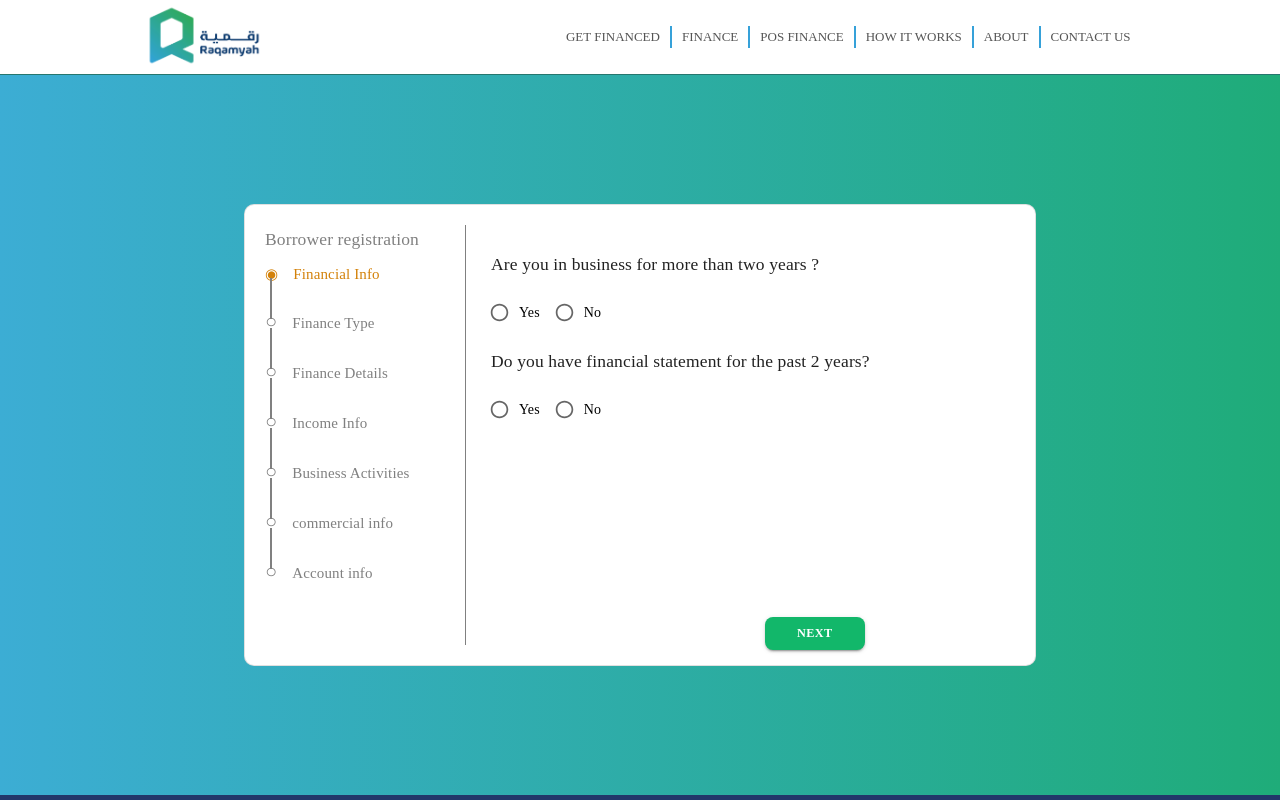
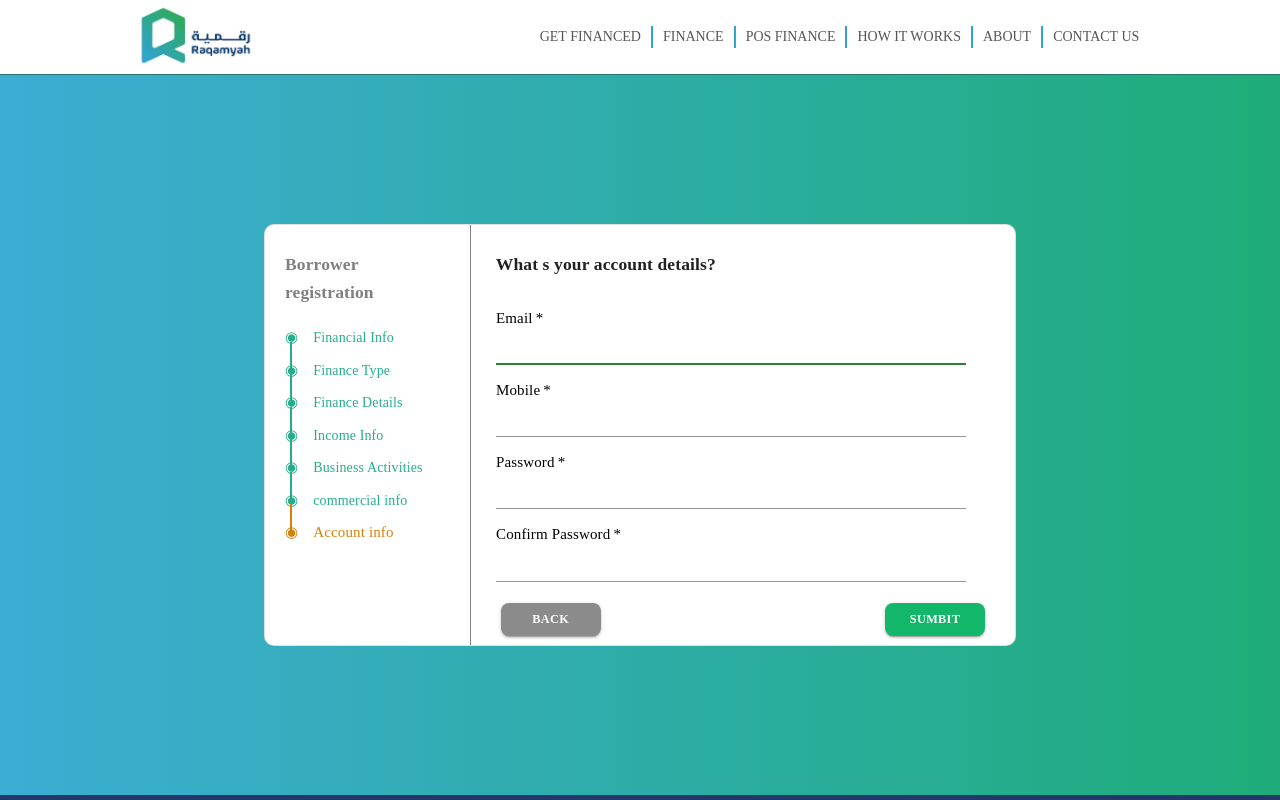
Before and after one commit to codx-ak/borrower, a React (Create React App) app: page / in a window 1280 px wide. Shown: the top 800 px of the page. Built offline with nearby package versions, Linux system fonts and the light colour scheme; a web font is replaced by a local one.

Commit message:
form submision design

```diff
--- a/src/components/Footer/Footer.jsx
+++ b/src/components/Footer/Footer.jsx
@@ -10,7 +10,7 @@ const Footer = () => {
     <footer>
       <Box className='links'>
         <Box className='item-1'>
-        <img width='auto' height={80} src={Logo} alt="Footer Logo" />
+        <img width='100%' height={80} src={Logo} alt="Footer Logo" />
         <Box>
         <IconButton ><AiFillFacebook/></IconButton>
         <IconButton ><TiSocialTwitter/></IconButton>
--- a/src/components/Form/AccountInfo.jsx
+++ b/src/components/Form/AccountInfo.jsx
@@ -1,18 +1,34 @@
-import { Box, Button, TextField, Typography } from "@mui/material";
+import {
+  Box,
+  Button,
+  Dialog,
+  DialogContent,
+  TextField,
+  Typography,
+} from "@mui/material";
 import React, { useContext } from "react";
 import { PageFunctions } from "../../page/MultiStepForm";
 import { useForm } from "react-hook-form";
 import { useFormContext } from "../context/FormContext";
-
+import { TiTick } from "react-icons/ti";
 const AccountInfo = () => {
   const { register, handleSubmit } = useForm();
   const { updateFormData } = useFormContext();
   const [, PageMin] = useContext(PageFunctions);
+  const [open, setOpen] = React.useState(false);
+  const handleClickOpen = () => {
+    setOpen(true);
+  };
+
+  const handleClose = () => {
+    setOpen(false);
+  };
 
   const onSubmit = (data) => {
     updateFormData(data);
-    alert("Form Sumitted!");
+    handleClickOpen();
   };
+
   return (
     <form
       action=""
@@ -105,9 +121,24 @@ const AccountInfo = () => {
           }}
           variant="contained"
         >
-          Next
+          Sumbit
         </Button>
       </Box>
+      <Dialog open={open} onClose={handleClose}>
+        <DialogContent
+          sx={{
+            display: "flex",
+            justifyContent: "center",
+            alignItems: "center",
+            flexDirection: "column",
+            gap: 5,
+            padding: "50px 100px",
+          }}
+        >
+          <TiTick className="success-svg" />
+          Form Submited Successfully!
+        </DialogContent>
+      </Dialog>
     </form>
   );
 };
--- a/src/components/Header/NavBar.jsx
+++ b/src/components/Header/NavBar.jsx
@@ -6,7 +6,7 @@ const NavBar = () => {
   return (
     <Box className='header'>
       <Box className='logo'>
-        <img width='auto' height={70} src={Logo} alt="Header Logo" />
+        <img width='100%' height={70} src={Logo} alt="Header Logo" />
       </Box>
       <nav>
         <Link href=''>Get Financed</Link>
--- a/src/index.css
+++ b/src/index.css
@@ -14,9 +14,6 @@ img{
 p{
     color: white;
 }
-a{
-    font-size: 13px !important;
-}
 label{
     color: black !important;
     font-size: 20px !important;
--- a/src/page/MultiStepForm.jsx
+++ b/src/page/MultiStepForm.jsx
@@ -4,7 +4,7 @@ import "./formpage.css";
 import MainForm from "../components/Form/MainForm";
 export const PageFunctions = createContext();
 const MultiStepForm = () => {
-  const [page, setPage] = useState(1);
+  const [page, setPage] = useState(7);
 
   function PageAdd() {
     setPage((value) => value + 1);
--- a/src/page/formpage.css
+++ b/src/page/formpage.css
@@ -8,7 +8,6 @@
 }
 
 .form-page .form-container{
-    padding: 20px;
     width: 750px;
     height: 420px;
     overflow: hidden;
@@ -16,23 +15,24 @@
     display: flex;
 }
 .form-page .left-steps{
+    padding: 10px 20px;
     height: 100%;
-    width: 200px !important;
+    width: 250px;
     border-right: 1px solid gray;
 }
 .form-page .right-form{
-    height: 100%;
+    width: 100%;
     padding: 10px 25px;
 }
 .form-content{
     height: 100%;
     display: flex;
     flex-flow: column;
-    justify-content: space-between;
-    align-items: center;
+    justify-content: space-around;
 }
-.right-form h6{
+.form-page h6{
     padding: 15px 0;
+    font-weight: 600;
 }
 .right-form td label{
     display: flex;
@@ -54,14 +54,14 @@
 }
 .left-steps p{
     color: gray;
-    font-size: 15px;
     text-wrap: nowrap;
-    padding: 10px 0;
+    padding: 5px 0;
     position: relative;
 }
 .left-steps P::before{
     content: '○';
     font-size: 20px;
+    overflow: hidden;
     width: 10px;
     height: 10px;
     padding-right: 15px;
@@ -69,10 +69,10 @@
 .left-steps p::after{
     content: '';
     width: 1.5px;
-    height: 82%;
+    height: 80%;
     background-color: gray;
     position: absolute;
-    bottom:53%;
+    bottom:56%;
     left: 5px;
 }
 .left-steps p:first-child::after{
@@ -104,3 +104,9 @@
 .left-steps p[aria-current='true']::after{
     background-color: #d38109;
 }
+
+.success-svg{
+    height: 100px;
+    width: 100px;
+    color: #26ad8e;
+}
```
